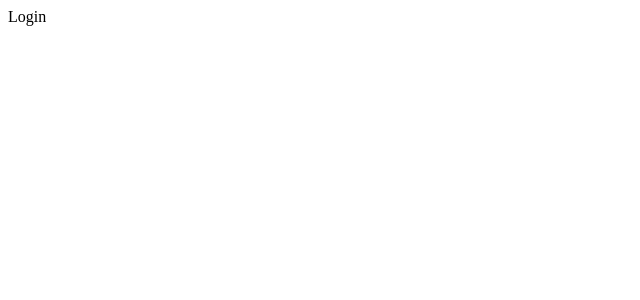
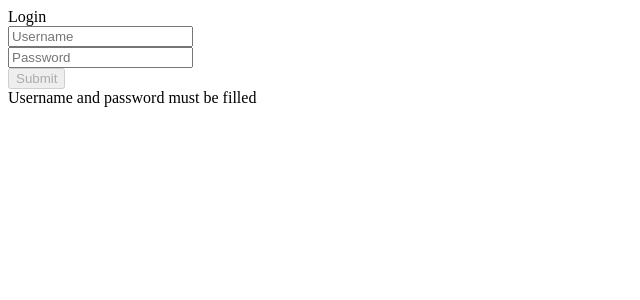
Before and after one commit to meti651/online-minecraft, a React (Create React App) app: page /login in a window 1280 px wide. Shown: the top 300 px of the page, without its empty margins (0-640 px from the left). Built offline with nearby package versions, Linux system fonts and the light colour scheme.

Commit message:
login page

```diff
--- a/src/components/authentication/Login.tsx
+++ b/src/components/authentication/Login.tsx
@@ -1,11 +1,55 @@
-import React from "react";
+import React, {useEffect, useState} from "react";
+import {useHistory} from "react-router-dom";
+import axios from "axios";
+import {endpoints} from "./AuthenticationPaths";
+
+import "./Authentication.css";
 
 interface Props {
 
 }
 
 const Login: React.FC<Props> = () => {
-    return <div>Login</div>
+    const [username, setUsername] = useState<any>("");
+    const [password, setPassword] = useState<any>("");
+    const [isDisabled, setIsDisabled] = useState<boolean>(true);
+    const [statusList, setStatusList] = useState<string[]>([]);
+    const history = useHistory();
+
+    useEffect(() => {
+        if(username === "" && password === "") {
+            setStatusList(["Username and password must be filled"]);
+            setIsDisabled(true);
+        }
+        else setIsDisabled(false);
+    }, [username, password]);
+
+    const usernameChangeHandler = (event:React.ChangeEvent<HTMLInputElement>) => {setUsername(event.target.value)};
+    const passwordChangeHandler = (event:React.ChangeEvent<HTMLInputElement>) => {setPassword(event.target.value)};
+
+    const submitHandler = () => {
+        axios.post(endpoints.login, {username, password})
+            .then(response => {
+                if (response.status === 200) history.push("/");
+            })
+            .catch(error => {
+                setStatusList(["Something went wrong"]);
+            })
+    };
+
+    return <div className="auth-container">
+        <div className="auth-title"><div className="title">Login</div></div>
+        <div className="auth-form">
+            <div className="auth-username">
+                <input className="username" onChange={usernameChangeHandler} value={username} placeholder="Username" type="text"/>
+            </div>
+            <div className="auth-password">
+                <input className="password" onChange={passwordChangeHandler} value={password} placeholder="Password" type="password"/>
+            </div>
+            <button type="submit" onClick={submitHandler} className="auth-submit" disabled={isDisabled}>Submit</button>
+        </div>
+        <div className="auth-status">{statusList}</div>
+    </div>
 };
 
 export default Login;
```
